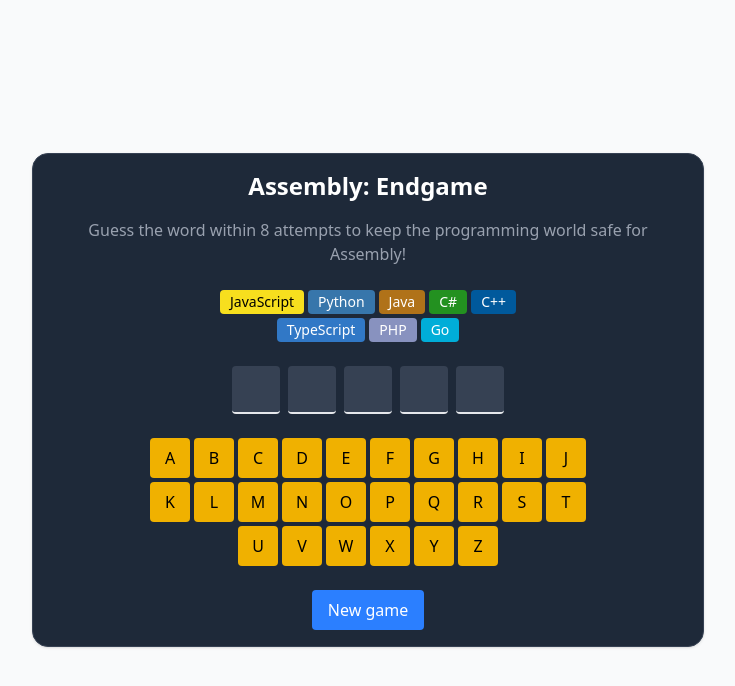
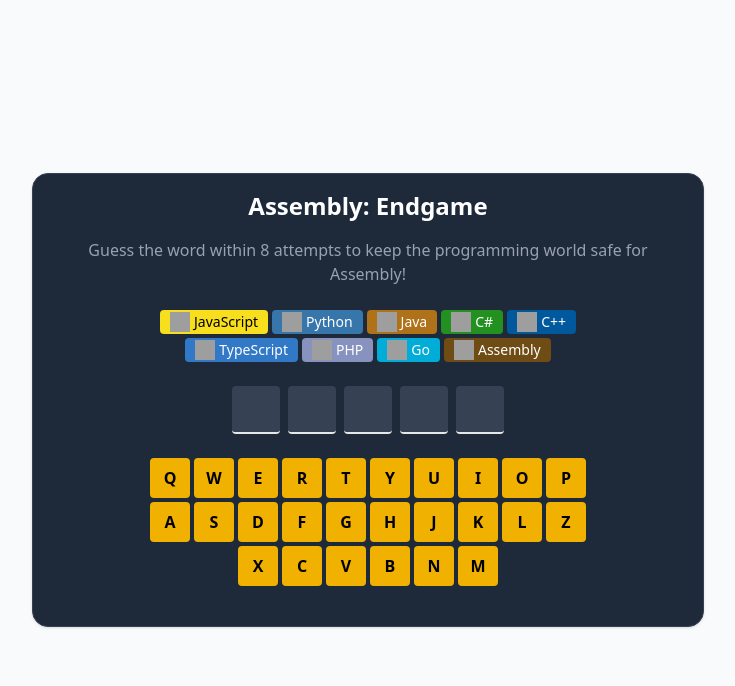
Before and after one commit to AbdulbositGo/React-Tutorial, a React (Vite) app in the folder scrimba/Assembly-End-Game/: page / in a window 1280 px wide. Shown: the top 686 px of the page, without its empty margins (272-1007 px from the left). Built offline with nearby package versions, Linux system fonts and the light colour scheme; grey boxes are pictures that could not be loaded.

Commit message:
feat: enhance game logic with win/loss state management and improve UI components with conditional rendering

```diff
--- a/scrimba/Assembly-End-Game/src/App.jsx
+++ b/scrimba/Assembly-End-Game/src/App.jsx
@@ -10,13 +10,17 @@ import { useState } from "react"
 function App() {
   const [word, setWord] = useState('react')
   const [guessedLetters, setGuessedLetters] = useState([])
-  const alphabet = 'abcdefghijklmnopqrstuvwxyz'.toUpperCase().split('')
-  const gameWon = includesAll(guessedLetters, word.toUpperCase().split(''))
+
+  const alphabet = 'qwertyuiopasdfghjklzxcvbnm'.split('')
+  const wrongGuesses = guessedLetters.filter(letter => !word.includes(letter))
+
+  const gameLost = wrongGuesses.length >= 8;
+  const gameWon = includesAll(guessedLetters, word.split(''));
+  const gameOver = gameWon || gameLost;
 
   function includesAll(arr1, arr2) {
     return arr2.every(item => arr1.includes(item));
   }
-
 
   function addGuessedLetters(letter) {
     setGuessedLetters(oldLetters =>
@@ -24,24 +28,33 @@ function App() {
     )
   }
 
+  function newGame() {
+    setGuessedLetters([])
+  }
+
   return (
     <>
       <section className="bg-gray-50 dark:bg-gray-900 flex flex-col items-center justify-center px-6 py-8 mx-auto h-screen lg:py-0">
         <div className="p-4 w-full flex flex-col gap-6 rounded-2xl min-h-1/2 max-h-9/10 shadow border max-w-2xl bg-gray-800 border-gray-700">
           <Header />
-          {gameWon && <Status />}
+          {gameOver && <Status gameWon={gameWon} />}
 
-          <Budges languages={Languages} />
+          <Budges languages={Languages} wrongGuesses={wrongGuesses.length} />
+
           <Words
             gameWon={gameWon}
+            gameOver={gameOver}
             word={word}
             guessedLetters={guessedLetters} />
+
           <Main
             gameWon={gameWon}
+            gameOver={gameOver}
+            newGame={newGame}
             alphabet={alphabet}
             func={addGuessedLetters}
             guessedLetters={guessedLetters}
-            word={word.toUpperCase().split('')} />
+            word={word.split('')} />
         </div>
       </section>
     </>
--- a/scrimba/Assembly-End-Game/src/components/Budges.jsx
+++ b/scrimba/Assembly-End-Game/src/components/Budges.jsx
@@ -1,12 +1,27 @@
 
-const Budges = ({ languages }) => {
-    let languageElements = languages.map(lan => {
+import clsx from "clsx"
+
+const Budges = ({ languages, wrongGuesses }) => {
+    let languageElements = languages.map((lan, index) => {
         const style = { backgroundColor: lan.backgroundColor, color: lan.color }
-        return <span style={style} key={lan.name} className="text-sm font-medium px-2.5 py-0.5 rounded-sm">{lan.name}</span>
+        const isLost = index < wrongGuesses
+        const className = clsx(
+            isLost && 'line-through decoration-2 opacity-35',
+            'flex items-center justify-between gap-1 text-sm font-medium px-2.5 py-0.5 rounded-sm'
+        )
+
+        return (
+            <span
+                style={style} key={lan.name}
+                className={className}
+            > {lan.icon && <img className="size-5" src={lan.icon} alt="" />}
+
+                {lan.name}
+            </span>)
     }
     )
     return (
-        <div className="flex flex-wrap justify-center items-center gap-1 max-w-1/2 m-auto">
+        <div className="flex flex-wrap justify-center items-center gap-1 max-w-3/4 m-auto">
             {languageElements}
         </div>
     );
--- a/scrimba/Assembly-End-Game/src/components/Main.jsx
+++ b/scrimba/Assembly-End-Game/src/components/Main.jsx
@@ -1,20 +1,22 @@
 import clsx from 'clsx';
 
 
-const Main = ({ gameWon, alphabet, func, guessedLetters, word }) => {
+const Main = ({ gameOver, newGame, alphabet, func, guessedLetters, word }) => {
     const alphabetElements = alphabet.map(letter => {
         const isGuessed = guessedLetters.includes(letter)
         const isCorrect = isGuessed && word.includes(letter)
 
-        return <button onClick={() => func(letter)}
-            key={letter}
-            className={clsx(isGuessed ? isCorrect ? 'bg-green-500' : 'bg-red-500' : 'bg-yellow-500', 'size-10 p-1 rounded')}
-        >
-            {letter}
-        </button >
+        return (
+            <button
+                onClick={() => func(letter)}
+                key={letter}
+                className={clsx(isGuessed ? isCorrect ? 'bg-green-500' : 'bg-red-500' : 'bg-yellow-500', 'size-10 p-1 rounded font-semibold')}
+            >
+                {letter.toUpperCase()}
+            </button >
+        )
 
-    }
-    )
+    })
 
     return (
         <div >
@@ -22,9 +24,11 @@ const Main = ({ gameWon, alphabet, func, guessedLetters, word }) => {
                 {alphabetElements}
             </div>
             <div className="flex justify-center mt-6">
-                <button className="text-white py-2 px-4 rounded bg-blue-500">
-                    {gameWon ? 'Youe Won' : 'New game'}
-                </button>
+                {gameOver &&
+                    <button onClick={newGame} className="text-white py-2 px-4 rounded bg-blue-500">
+                        New Game
+                    </button>
+                }
             </div>
         </div>
     );
--- a/scrimba/Assembly-End-Game/src/components/Status.jsx
+++ b/scrimba/Assembly-End-Game/src/components/Status.jsx
@@ -1,12 +1,17 @@
-const Status = () => {
+import clsx from "clsx";
+
+const Status = ({ gameWon }) => {
+    const className = clsx(gameWon ? 'bg-green-500' : 'bg-red-500', "p-2 w-3/4 text-white text-center space-y-4 m-auto rounded-lg")
     return (
-        <div className="bg-green-500 p-2 w-3/4 text-white text-center space-y-4 m-auto rounded-lg">
-            <h1 className="text-2xl font-semibold">You win</h1>
-            <p className="">
-                Guess the word within 8 attempts to keep the programming world safe for Assembly!
+        <div className={className}>
+            <h1 className="text-2xl font-semibold">
+                {gameWon ? "You win" : "You lose"}
+            </h1>
+            <p>
+                {gameWon ? "Well done!" : "You lose! Better start learning Assembly"}
             </p>
         </div>
     );
-}
+};
 
 export default Status;
--- a/scrimba/Assembly-End-Game/src/components/Words.jsx
+++ b/scrimba/Assembly-End-Game/src/components/Words.jsx
@@ -1,12 +1,19 @@
 import clsx from "clsx";
 
-const Words = ({ gameWon, word, guessedLetters }) => {
-    const wordElements = word.toUpperCase().split('').map(letter => {
-        return (<span key={letter}
-            className={clsx(gameWon ? 'bg-green-500' : 'bg-gray-700', "size-12  rounded text-gray-200 border-b-2 border-gray-200 text-2xl font-bold flex text-center items-center justify-center")}
-        >
-            {guessedLetters.includes(letter) && letter}
-        </span>)
+const Words = ({ gameWon, gameOver, word, guessedLetters }) => {
+    const wordElements = word.split('').map(letter => {
+        const className = clsx(
+            !gameOver ? gameWon ? 'bg-green-500' : 'bg-gray-700' : guessedLetters.includes(letter) ? 'bg-green-500' : 'bg-red-500',
+            "size-12  rounded text-gray-200 border-b-2 border-gray-200 text-2xl font-bold flex text-center items-center justify-center"
+        )
+
+        return (
+            <span key={letter}
+                className={className}
+            >
+                {(guessedLetters.includes(letter) || gameOver) && letter.toUpperCase()}
+            </span>
+        )
     }
 
     )
--- a/scrimba/Assembly-End-Game/src/languages.js
+++ b/scrimba/Assembly-End-Game/src/languages.js
@@ -2,51 +2,61 @@ export const Languages = [
     {
         name: "JavaScript",
         backgroundColor: "#f7df1e",
-        color: "#000000"
+        color: "#000000",
+        icon: "https://cdn.jsdelivr.net/gh/devicons/devicon/icons/javascript/javascript-original.svg"
     },
     {
         name: "Python",
         backgroundColor: "#3776AB",
-        color: "#ffffff"
+        color: "#ffffff",
+        icon: "https://cdn.jsdelivr.net/gh/devicons/devicon/icons/python/python-original.svg"
     },
     {
         name: "Java",
         backgroundColor: "#b07219",
-        color: "#ffffff"
+        color: "#ffffff",
+        icon: "https://cdn.jsdelivr.net/gh/devicons/devicon/icons/java/java-original.svg"
     },
     {
         name: "C#",
         backgroundColor: "#239120",
-        color: "#ffffff"
+        color: "#ffffff",
+        icon: "https://cdn.jsdelivr.net/gh/devicons/devicon/icons/csharp/csharp-original.svg"
     },
     {
         name: "C++",
         backgroundColor: "#00599C",
-        color: "#ffffff"
+        color: "#ffffff",
+        icon: "https://cdn.jsdelivr.net/gh/devicons/devicon/icons/cplusplus/cplusplus-original.svg"
     },
     {
         name: "TypeScript",
         backgroundColor: "#3178C6",
-        color: "#ffffff"
+        color: "#ffffff",
+        icon: "https://cdn.jsdelivr.net/gh/devicons/devicon/icons/typescript/typescript-original.svg"
     },
     {
         name: "PHP",
         backgroundColor: "#8892BF",
-        color: "#ffffff"
+        color: "#ffffff",
+        icon: "https://cdn.jsdelivr.net/gh/devicons/devicon/icons/php/php-original.svg"
     },
     {
         name: "Go",
         backgroundColor: "#00ADD8",
-        color: "#ffffff"
-    }
-    // {
-    //     name: "Ruby",
-    //     backgroundColor: "#701516",
-    //     color: "#ffffff"
-    // },
-    // {
+        color: "#ffffff",
+        icon: "https://cdn.jsdelivr.net/gh/devicons/devicon/icons/go/go-original.svg"
+    },
+    {
+        name: "Assembly",
+        backgroundColor: "#6E4C13",
+        color: "#ffffff",
+        icon: "https://static-00.iconduck.com/assets.00/assembly-icon-1024x1024-lc5e1bk1.png"
+    },
+    //   {
     //     name: "Swift",
     //     backgroundColor: "#FA7343",
-    //     color: "#ffffff"
-    // }
+    //     color: "#ffffff",
+    //     icon: "https://cdn.jsdelivr.net/gh/devicons/devicon/icons/swift/swift-original.svg"
+    //   }
 ];
```
